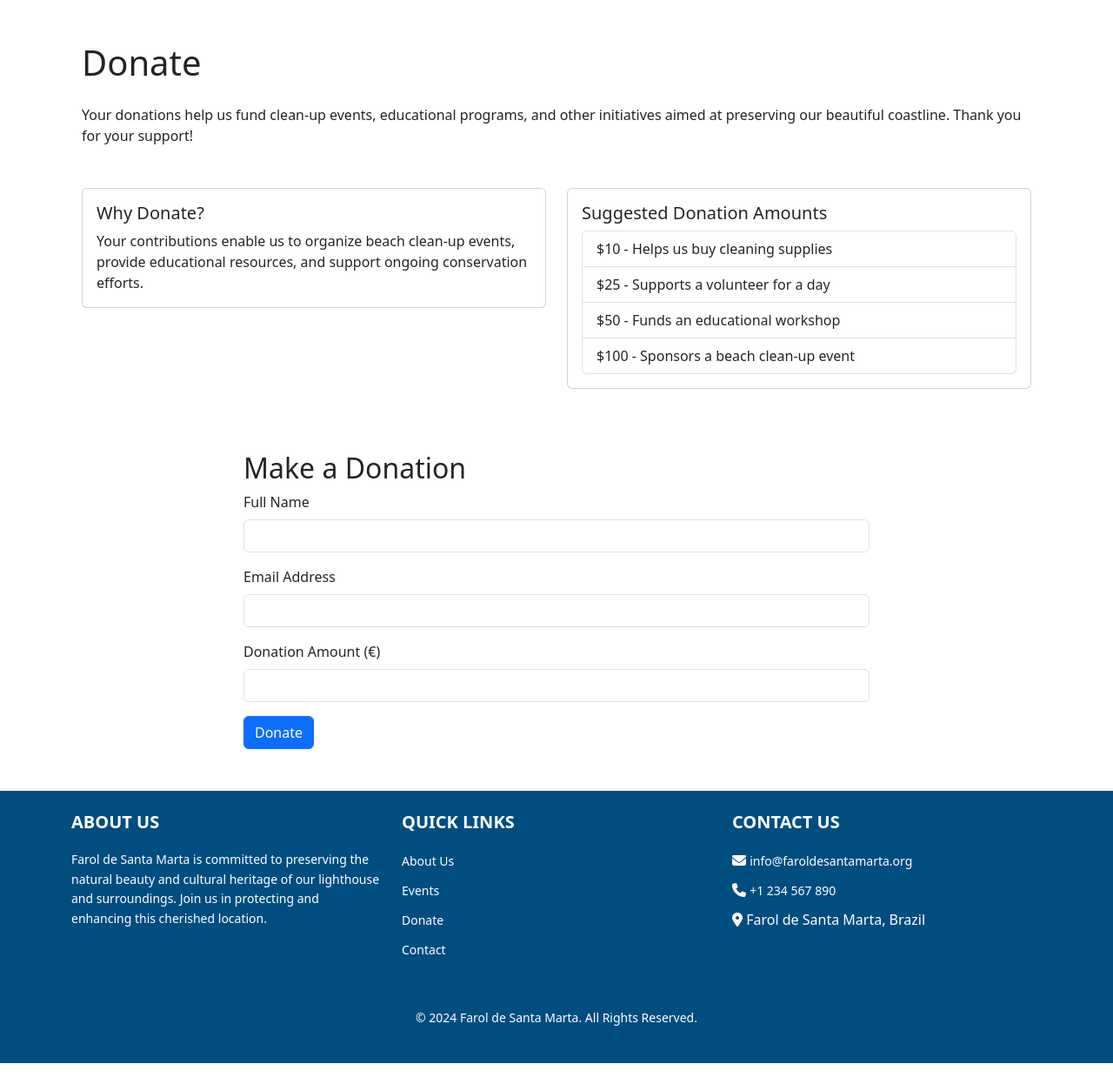
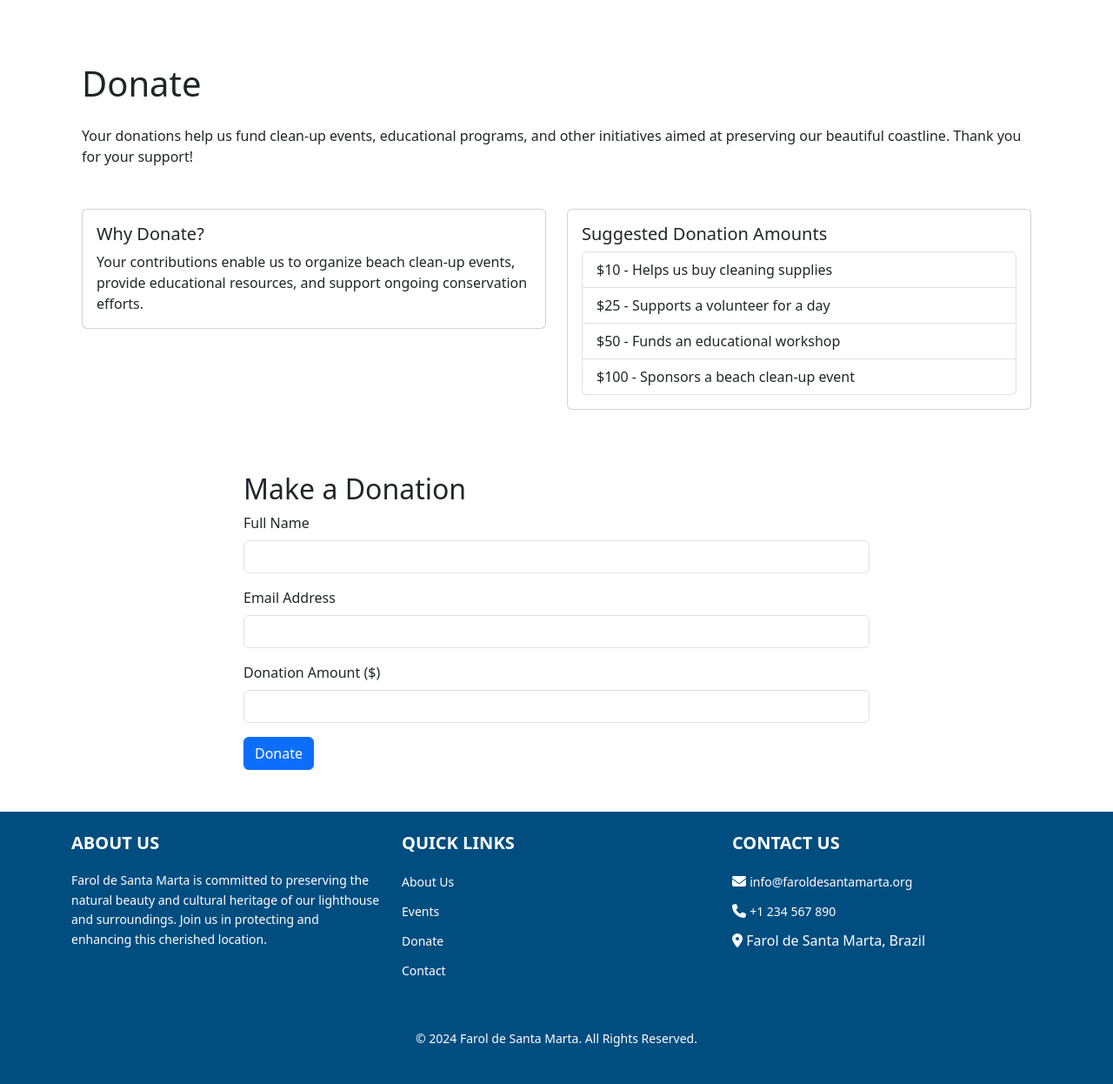
Before and after one commit to ssnuernberg/faroldesantamartaproject, a Django app: page /donate/ in a window 1280 px wide. Shown: the part 56-1302 px from the top of the page at 87% size. Before the commit the page ends 1278 px from the top, so only its background shows below. Run offline with Django 5.2, Linux system fonts and the light colour scheme; parts of the project's set-up code (start-up, migrations or seed data) failed here and were passed over; some libraries are stand-ins or nearby versions.

Commit message:
Fix footer

```diff
--- a/faroldesantamartaapp/templates/base.html
+++ b/faroldesantamartaapp/templates/base.html
@@ -67,6 +67,12 @@
     }
     .nav-item .dropdown-menu .dropdown-item:hover {
       background-color: #003366; /* Darker blue on hover */
+    }
+    body {
+      min-height: 100vh;
+      margin: 0;
+      display: grid;
+      grid-template-rows: auto 1fr auto;
     }
 
   </style>
--- a/faroldesantamartaapp/templates/donate.html
+++ b/faroldesantamartaapp/templates/donate.html
@@ -45,7 +45,7 @@
           <input type="email" class="form-control" id="email" name="email" required>
         </div>
         <div class="mb-3">
-          <label for="amount" class="form-label">Donation Amount (€)</label>
+          <label for="amount" class="form-label">Donation Amount ($)</label>
           <input type="number" class="form-control" id="amount" name="amount" required>
         </div>
         <button type="submit" class="btn btn-primary">Donate</button>
```
